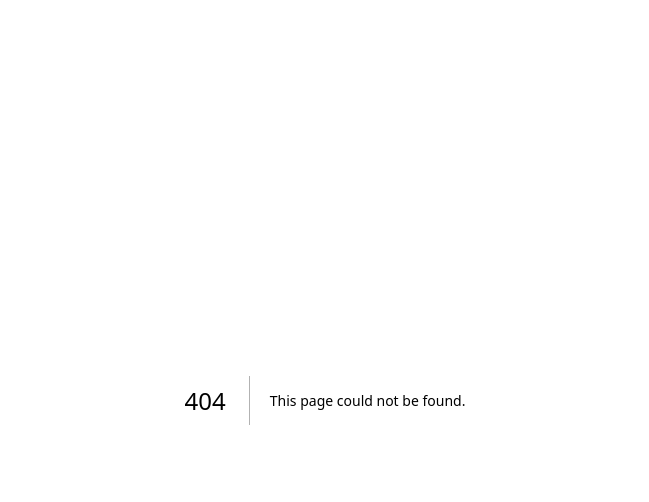
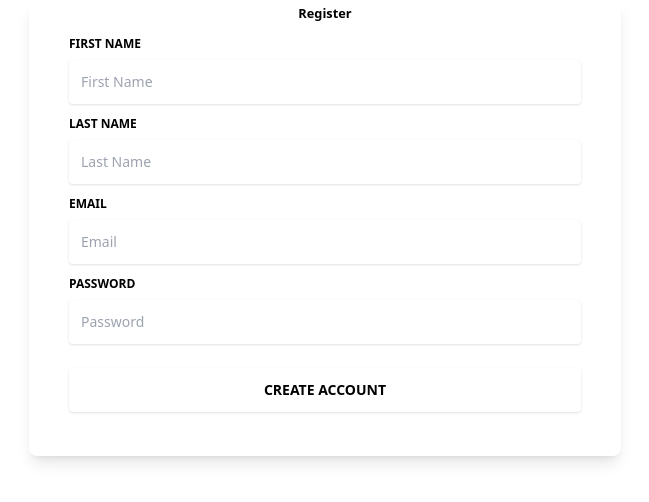
Before and after one commit to supunlakmal/thismypc-web-and-server, a Next.js app: page /register in a window 1280 px wide. Before the commit this address had no page. Shown: the top 502 px of the page, without its empty margins (315-964 px from the left). Built offline with nearby package versions, Linux system fonts and the light colour scheme.

Commit message:
update code

```diff
--- /dev/null
+++ b/eslintrc.json
@@ -0,0 +1,3 @@
+{
+  "extends": "next/core-web-vitals"
+}
--- a/next.config.js
+++ b/next.config.js
@@ -1,6 +1,20 @@
 /** @type {import('next').NextConfig} */
+
+// eslint-disable-next-line @typescript-eslint/no-var-requires
+
 const nextConfig = {
-  reactStrictMode: true,
-}
+  reactStrictMode: false,
+  swcMinify: true,
+};
 
-module.exports = nextConfig
+module.exports = {
+  ...nextConfig,
+  images: {
+    remotePatterns: [
+      {
+        protocol: 'https',
+        hostname: '**',
+      },
+    ],
+  },
+};
--- a/package.json
+++ b/package.json
@@ -22,8 +22,6 @@
     "@types/react": "18.0.26",
     "@types/react-dom": "18.0.10",
     "cors": "^2.8.5",
-    "eslint": "8.31.0",
-    "eslint-config-next": "13.1.1",
     "jsonwebtoken": "^9.0.0",
     "md5": "^2.3.0",
     "mongodb": "^5.2.0",
--- a/pages/api/register.ts
+++ b/pages/api/user/register.ts
@@ -1,7 +1,11 @@
 import md5 from 'md5';
 import type { NextApiRequest, NextApiResponse } from 'next';
 import validator from 'validator';
-import { connectToMongoClient, dbName, respond } from '../../utils/mongoUtils';
+import {
+  connectToMongoClient,
+  dbName,
+  respond,
+} from '../../../utils/mongoUtils';
 
 type Data = {
   name: string;
--- a/pages/index.tsx
+++ b/pages/index.tsx
@@ -1,27 +1,11 @@
 import { Inter } from '@next/font/google';
-import Head from 'next/head';
-import Image from 'next/image';
 
 const inter = Inter({ subsets: ['latin'] });
 
 export default function Home() {
   return (
     <>
-      <Head>
-        <title>Create Next App</title>
-        <meta
-          name="description"
-          content="Generated by create next app"
-        />
-        <meta
-          name="viewport"
-          content="width=device-width, initial-scale=1"
-        />
-        <link
-          rel="icon"
-          href="/favicon.ico"
-        />
-      </Head>
+      <div>sdfkgljdfklghdfjh</div>
     </>
   );
 }
--- a/pages/login.tsx
+++ b/pages/login.tsx
@@ -1,12 +1,108 @@
-export default function Login() {
+import axios from 'axios';
+import { useRouter } from 'next/router';
+import { useCallback, useEffect, useState } from 'react';
+
+export default function LoginPage() {
+  const [email, setEmail] = useState('123@example.com');
+  const [password, setPassword] = useState('321');
+  const [error, setError] = useState('');
+  const router = useRouter();
+
+  useEffect(() => {
+    const token = localStorage.getItem('token');
+    const userId = localStorage.getItem('userId');
+
+    if (token && userId) {
+      router.push('/dashboard');
+    }
+  }, [router]);
+
+  const handleSubmit = useCallback(async () => {
+    try {
+      const response = await axios.post(
+        'http://localhost:3000/api/user/login',
+        { email, password },
+        {
+          headers: {
+            'Content-Type': 'application/json',
+          },
+        },
+      );
+      const { token, userId } = response.data;
+
+      localStorage.setItem('token', token);
+      localStorage.setItem('userId', userId);
+
+      router.push('/dashboard');
+    } catch (err) {
+      if (axios.isAxiosError(err)) {
+        setError(err.response?.data.message || 'Login failed');
+      } else {
+        setError('Login failed');
+      }
+    }
+  }, []);
+
   return (
-    <div className="w-full h-screen relative bg-black">
-      <div className="w-full h-full bg-[url('/icons/404-bg.png')] bg-cover bg-center blur-sm relative">
-        <div className="w-full h-full flex justify-center items-center bg-black/80"></div>
+    <>
+      <div className="container mx-auto px-4 h-full">
+        <div className="flex content-center items-center justify-center h-full">
+          <div className="w-full lg:w-4/12 px-4">
+            <div className="relative flex flex-col min-w-0 break-words w-full mb-6 shadow-lg rounded-lg bg-blueGray-200 border-0">
+              <div className="flex-auto px-4 lg:px-10 py-10 pt-0">
+                <div className="text-blueGray-400 text-center mb-3 font-bold">
+                  <small>Login</small>
+                </div>
+                <form>
+                  <div className="relative w-full mb-3">
+                    <label
+                      className="block uppercase text-blueGray-600 text-xs font-bold mb-2"
+                      htmlFor="grid-password"
+                    >
+                      Email
+                    </label>
+                    <input
+                      type="email"
+                      className="border-0 px-3 py-3 placeholder-blueGray-300 text-blueGray-600 bg-white rounded text-sm shadow focus:outline-none focus:ring w-full ease-linear transition-all duration-150"
+                      placeholder="Email"
+                      value={email}
+                      onChange={(e) => setEmail(e.target.value)}
+                    />
+                  </div>
+
+                  <div className="relative w-full mb-3">
+                    <label
+                      className="block uppercase text-blueGray-600 text-xs font-bold mb-2"
+                      htmlFor="grid-password"
+                    >
+                      Password
+                    </label>
+                    <input
+                      type="password"
+                      className="border-0 px-3 py-3 placeholder-blueGray-300 text-blueGray-600 bg-white rounded text-sm shadow focus:outline-none focus:ring w-full ease-linear transition-all duration-150"
+                      placeholder="Password"
+                      value={password}
+                      onChange={(e) => setPassword(e.target.value)}
+                    />
+                  </div>
+
+                  <div className="text-center mt-6">
+                    <button
+                      className="bg-blueGray-800  active:bg-blueGray-600 text-sm font-bold uppercase px-6 py-3 rounded shadow hover:shadow-lg outline-none focus:outline-none mr-1 mb-1 w-full ease-linear transition-all duration-150"
+                      type="button"
+                      onClick={() => handleSubmit()}
+                    >
+                      Sign In
+                    </button>
+                  </div>
+                </form>
+              </div>
+            </div>
+          </div>
+        </div>
       </div>
-      <div className="absolute top-0 left-0 w-full h-full grid place-content-center">
-        <div className="w-[310px] h-[167px] md:w-[582px] md:h-[295px]"></div>
-      </div>
-    </div>
+
+      {error && <p>{error}</p>}
+    </>
   );
 }
--- /dev/null
+++ b/pages/register.tsx
@@ -0,0 +1,136 @@
+import axios from 'axios';
+import { useRouter } from 'next/router';
+import { useCallback, useEffect, useState } from 'react';
+
+export default function RegisterPage() {
+  const [email, setEmail] = useState('');
+  const [password, setPassword] = useState('');
+  const [firstName, setFirstName] = useState('');
+  const [lastName, setLastName] = useState('');
+  const [error, setError] = useState('');
+  const router = useRouter();
+
+  useEffect(() => {
+    const token = localStorage.getItem('token');
+    const userId = localStorage.getItem('userId');
+
+    if (token && userId) {
+      router.push('/dashboard');
+    }
+  }, [router]);
+
+  const handleSubmit = useCallback(async () => {
+    try {
+      await axios.post(
+        'http://localhost:3000/api/user/register',
+        { email, password, firstName, lastName },
+        {
+          headers: {
+            'Content-Type': 'application/json',
+          },
+        },
+      );
+
+      router.push('/login');
+    } catch (err) {
+      if (axios.isAxiosError(err)) {
+        setError(err.response?.data.message || 'Registration failed');
+      } else {
+        setError('Registration failed');
+      }
+    }
+  }, [email, password, firstName, lastName]);
+
+  return (
+    <>
+      <div className="container mx-auto px-4 h-full">
+        <div className="flex content-center items-center justify-center h-full">
+          <div className="w-full lg:w-6/12 px-4">
+            <div className="relative flex flex-col min-w-0 break-words w-full mb-6 shadow-lg rounded-lg bg-blueGray-200 border-0">
+              <div className="flex-auto px-4 lg:px-10 py-10 pt-0">
+                <div className="text-blueGray-400 text-center mb-3 font-bold">
+                  <small>Register</small>
+                </div>
+
+                <div className="relative w-full mb-3">
+                  <label
+                    className="block uppercase text-blueGray-600 text-xs font-bold mb-2"
+                    htmlFor="grid-password"
+                  >
+                    First Name
+                  </label>
+                  <input
+                    type="text"
+                    className="border-0 px-3 py-3 placeholder-blueGray-300 text-blueGray-600 bg-white rounded text-sm shadow focus:outline-none focus:ring w-full ease-linear transition-all duration-150"
+                    placeholder="First Name"
+                    value={firstName}
+                    onChange={(e) => setFirstName(e.target.value)}
+                  />
+                </div>
+
+                <div className="relative w-full mb-3">
+                  <label
+                    className="block uppercase text-blueGray-600 text-xs font-bold mb-2"
+                    htmlFor="grid-password"
+                  >
+                    Last Name
+                  </label>
+                  <input
+                    type="text"
+                    className="border-0 px-3 py-3 placeholder-blueGray-300 text-blueGray-600 bg-white rounded text-sm shadow focus:outline-none focus:ring w-full ease-linear transition-all duration-150"
+                    placeholder="Last Name"
+                    value={lastName}
+                    onChange={(e) => setLastName(e.target.value)}
+                  />
+                </div>
+
+                <div className="relative w-full mb-3">
+                  <label
+                    className="block uppercase text-blueGray-600 text-xs font-bold mb-2"
+                    htmlFor="grid-password"
+                  >
+                    Email
+                  </label>
+                  <input
+                    type="email"
+                    className="border-0 px-3 py-3 placeholder-blueGray-300 text-blueGray-600 bg-white rounded text-sm shadow focus:outline-none focus:ring w-full ease-linear transition-all duration-150"
+                    placeholder="Email"
+                    value={email}
+                    onChange={(e) => setEmail(e.target.value)}
+                  />
+                </div>
+
+                <div className="relative w-full mb-3">
+                  <label
+                    className="block uppercase text-blueGray-600 text-xs font-bold mb-2"
+                    htmlFor="grid-password"
+                  >
+                    Password
+                  </label>
+                  <input
+                    type="password"
+                    className="border-0 px-3 py-3 placeholder-blueGray-300 text-blueGray-600 bg-white rounded text-sm shadow focus:outline-none focus:ring w-full ease-linear transition-all duration-150"
+                    placeholder="Password"
+                    value={password}
+                    onChange={(e) => setPassword(e.target.value)}
+                  />
+                </div>
+
+                <div className="text-center mt-6">
+                  <button
+                    className="bg-blueGray-800  active:bg-blueGray-600 text-sm font-bold uppercase px-6 py-3 rounded shadow hover:shadow-lg outline-none focus:outline-none mr-1 mb-1 w-full ease-linear transition-all duration-150"
+                    type="button"
+                    onClick={handleSubmit}
+                  >
+                    Create Account
+                  </button>
+                </div>
+              </div>
+            </div>
+          </div>
+        </div>
+      </div>
+      {error && <p>{error}</p>}
+    </>
+  );
+}
--- a/tailwind.config.js
+++ b/tailwind.config.js
@@ -6,9 +6,8 @@ module.exports = {
     },
   ],
   content: [
-    "./pages/**/*.{js,ts,jsx,tsx}",
-    "./components/**/*.{js,ts,jsx,tsx}",
+    './pages/**/*.{js,ts,jsx,tsx}',
+    './components/**/*.{js,ts,jsx,tsx}',
   ],
   theme: {},
-  plugins: [],
 };
```
Also changed, not shown: pages/api/user/login.ts (renamed from pages/api/login.ts, +6 -2 lines), 1 other file (tests, documents, lock files or other folders).
